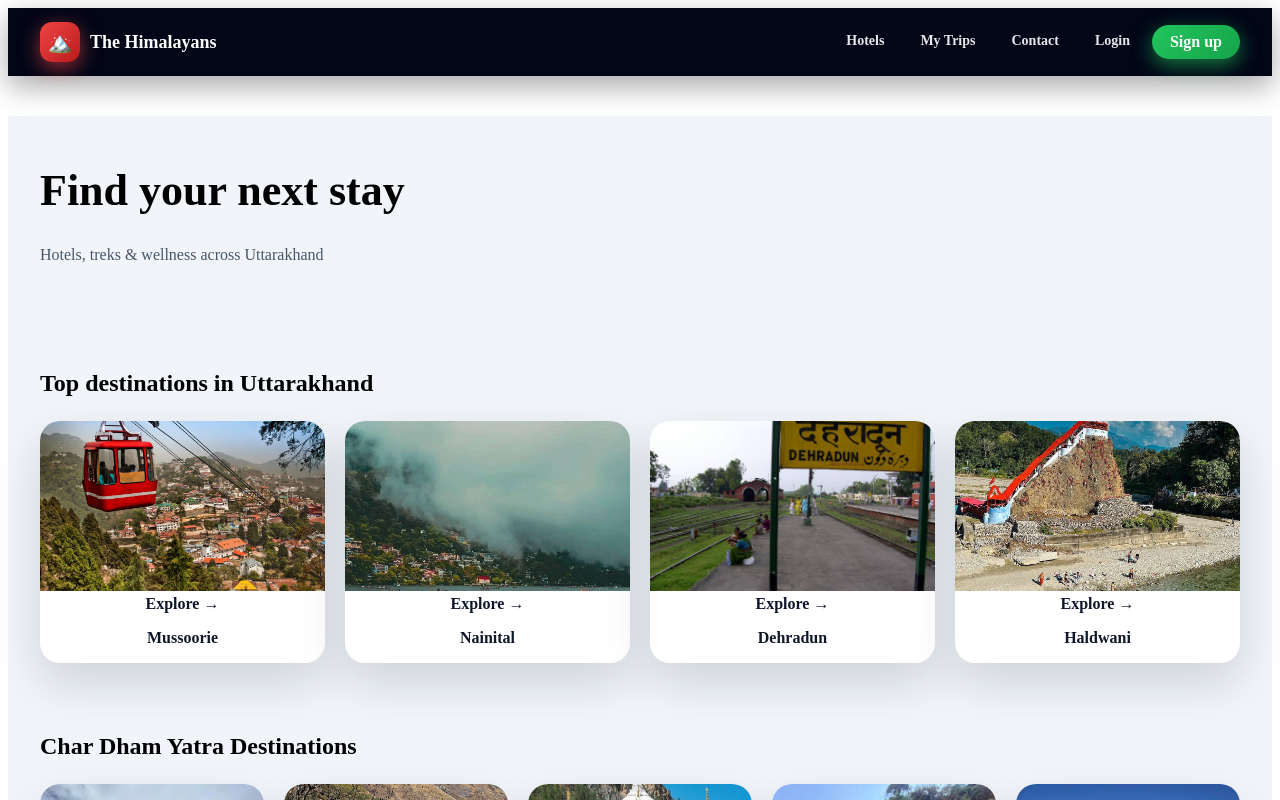
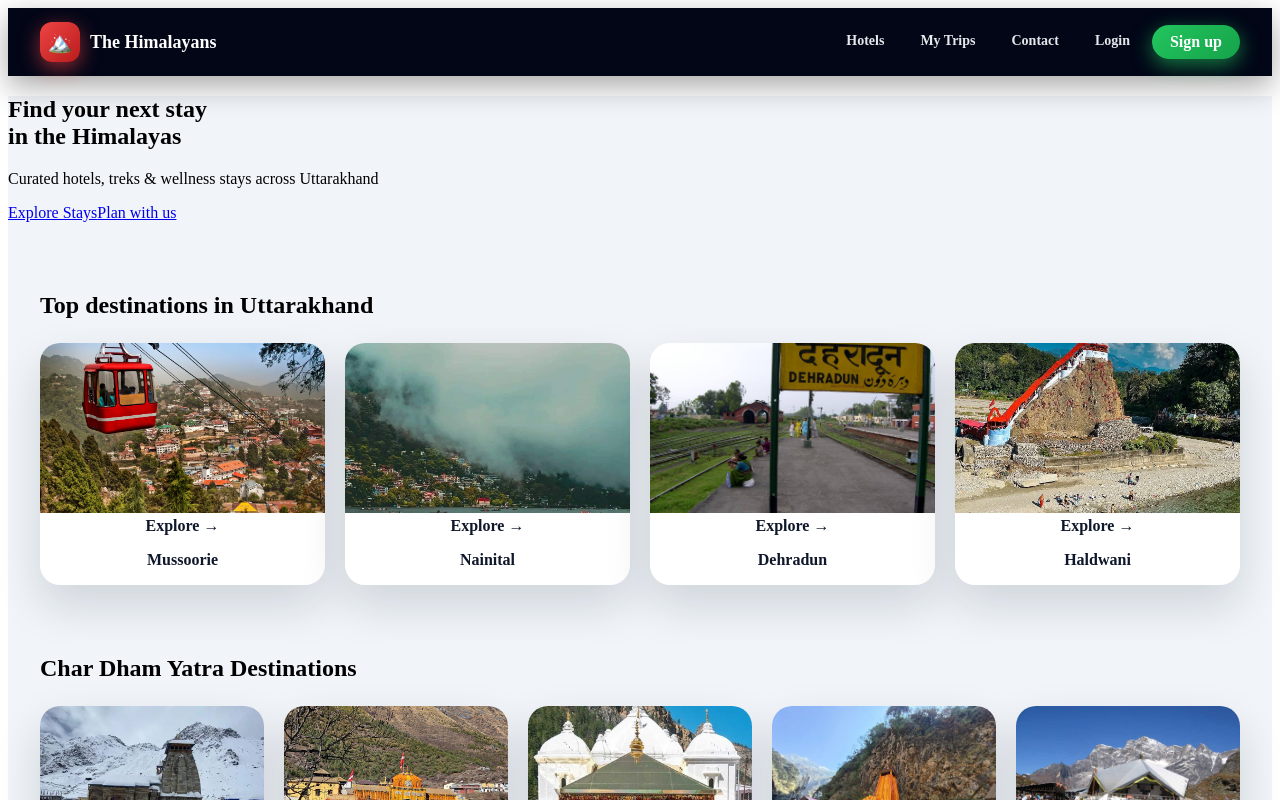
Before and after one commit to pamnautiyal-cpu/himstay, a React (Vite) app in the folder frontend/: page / in a window 1280 px wide. Shown: the top 800 px of the page. Built offline with nearby package versions, Linux system fonts and the light colour scheme.

Commit message:
UI upgrade: modern hero section and card redesign

```diff
--- a/frontend/src/App.css
+++ b/frontend/src/App.css
@@ -1,44 +1,112 @@
 /* ============================= */
-/* CARD IMAGE WRAPPER */
+/* 🌄 HERO SECTION */
 /* ============================= */
+.hero {
+  min-height: 80vh;
+  background:
+    linear-gradient(rgba(2,6,23,.55), rgba(2,6,23,.85)),
+    url("/images/hero/hero-himalayas.jpg") center / cover no-repeat;
+  display: flex;
+  align-items: center;
+  padding: 0 6%;
+  color: white;
+}
+
+.hero-content {
+  max-width: 720px;
+}
+
+.hero h1 {
+  font-size: clamp(2.8rem, 5vw, 4.2rem);
+  line-height: 1.1;
+  font-weight: 800;
+  letter-spacing: -0.03em;
+}
+
+.hero p {
+  margin-top: 18px;
+  font-size: 1.15rem;
+  opacity: 0.9;
+}
+
+.hero-actions {
+  margin-top: 32px;
+  display: flex;
+  gap: 16px;
+  flex-wrap: wrap;
+}
+
+.btn-primary {
+  background: #16a34a;
+  color: white;
+  padding: 14px 30px;
+  border-radius: 999px;
+  font-weight: 600;
+  text-decoration: none;
+}
+
+.btn-primary:hover {
+  background: #15803d;
+}
+
+.btn-ghost {
+  border: 1px solid rgba(255,255,255,.4);
+  padding: 14px 30px;
+  border-radius: 999px;
+  color: white;
+  text-decoration: none;
+}
+
+.btn-ghost:hover {
+  background: rgba(255,255,255,.15);
+}
+
+/* ============================= */
+/* 🧱 CARD SYSTEM (ALL SECTIONS) */
+/* ============================= */
+.card {
+  transition: transform .4s ease, box-shadow .4s ease;
+}
+
+.card:hover {
+  transform: translateY(-10px);
+  box-shadow: 0 35px 80px rgba(15,23,42,.25);
+}
+
 .card-img-wrap {
   position: relative;
   overflow: hidden;
+  border-radius: 20px 20px 0 0;
+}
+
+.zoom-img {
+  transition: transform .6s ease;
+}
+
+.card:hover .zoom-img {
+  transform: scale(1.12);
 }
 
 /* ============================= */
-/* IMAGE ZOOM EFFECT */
-/* ============================= */
-.zoom-img {
-  transition: transform 0.6s ease;
-  will-change: transform;
-}
-
-.card:hover .zoom-img {
-  transform: scale(1.15);
-}
-
-/* ============================= */
-/* DARK GRADIENT OVERLAY */
+/* 🌫 IMAGE OVERLAY */
 /* ============================= */
 .card-overlay {
   position: absolute;
   inset: 0;
   background: linear-gradient(
     to top,
-    rgba(0, 0, 0, 0.65),
-    rgba(0, 0, 0, 0.1)
+    rgba(2,6,23,.75),
+    rgba(2,6,23,.15)
   );
   display: flex;
   align-items: flex-end;
   justify-content: center;
   padding-bottom: 18px;
   color: #fff;
-  font-weight: 700;
-  font-size: 15px;
+  font-size: 0.95rem;
+  font-weight: 600;
   opacity: 0;
-  transition: opacity 0.4s ease;
-  pointer-events: none;
+  transition: opacity .35s ease;
 }
 
 .card:hover .card-overlay {
@@ -46,30 +114,15 @@
 }
 
 /* ============================= */
-/* CARD HOVER LIFT */
+/* 📱 RESPONSIVE */
 /* ============================= */
-.card {
-  transition: transform 0.35s ease, box-shadow 0.35s ease;
+@media (max-width: 768px) {
+  .hero {
+    min-height: 70vh;
+    padding: 0 20px;
+  }
+
+  .hero h1 {
+    font-size: 2.3rem;
+  }
 }
-
-.card:hover {
-  transform: translateY(-6px);
-  box-shadow: 0 30px 70px rgba(15, 23, 42, 0.25);
-}
-
-/* ============================= */
-/* CLICK RIPPLE EFFECT */
-/* ============================= */
-.card::after {
-  content: "";
-  position: absolute;
-  inset: 0;
-  background: rgba(255, 255, 255, 0.35);
-  opacity: 0;
-  transition: opacity 0.4s ease;
-}
-
-.card:active::after {
-  opacity: 1;
-  transition: opacity 0s;
-}
--- a/frontend/src/pages/Home.jsx
+++ b/frontend/src/pages/Home.jsx
@@ -36,13 +36,24 @@ export default function Home() {
 
   return (
     <div style={{ background: "#f1f5f9", minHeight: "100vh" }}>
-      {/* HERO */}
-      <div style={{ maxWidth: 1200, margin: "40px auto", padding: 20 }}>
-        <h1 style={{ fontSize: 44, fontWeight: 900 }}>Find your next stay</h1>
-        <p style={{ color: "#475569" }}>
-          Hotels, treks & wellness across Uttarakhand
-        </p>
-      </div>
+     <section className="hero">
+  <div className="hero-content">
+    <h1>
+      Find your next stay <br />
+      in the Himalayas
+    </h1>
+
+    <p>
+      Curated hotels, treks & wellness stays across Uttarakhand
+    </p>
+
+    <div className="hero-actions">
+      <a href="/hotels" className="btn-primary">Explore Stays</a>
+      <a href="/contact" className="btn-ghost">Plan with us</a>
+    </div>
+  </div>
+</section>
+
 
       {/* TOP DESTINATIONS */}
       <section style={section}>
```
